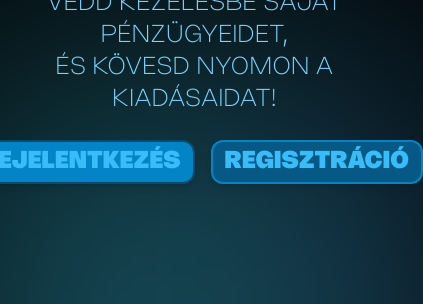
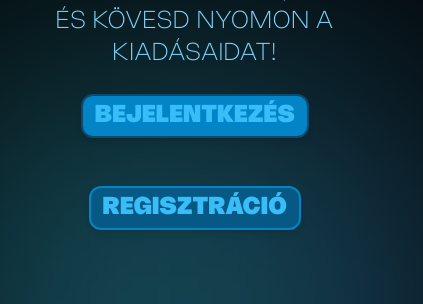
Before and after one commit to korneXD/budget-manager, a React (Vite) app: page / in a window 390 px wide. Shown: the part 354-658 px from the top of the page, 423 px wide, since content can reach past the window. Built offline with nearby package versions, Linux system fonts and the light colour scheme; no server answers; the database is empty; what material-ui-confirm would draw is missing.

Commit message:
responsive login

```diff
--- a/src/pages/Homepage.jsx
+++ b/src/pages/Homepage.jsx
@@ -16,7 +16,7 @@
         Vedd kezelésbe saját pénzügyeidet,
         <br /> és kövesd nyomon a kiadásaidat!
       </span>
-      <div className="flex flex-row items-center justify-center gap-4">
+      <div className="flex flex-col items-center justify-center md:flex-row md:gap-4">
         <Link
           to="/auth/in"
           className="my-6 rounded-xl border-2 border-sky-900 bg-sky-600 px-3 py-1 font-nohemi text-2xl uppercase tracking-wide text-sky-400 shadow-md transition-all hover:text-sky-900"
```
